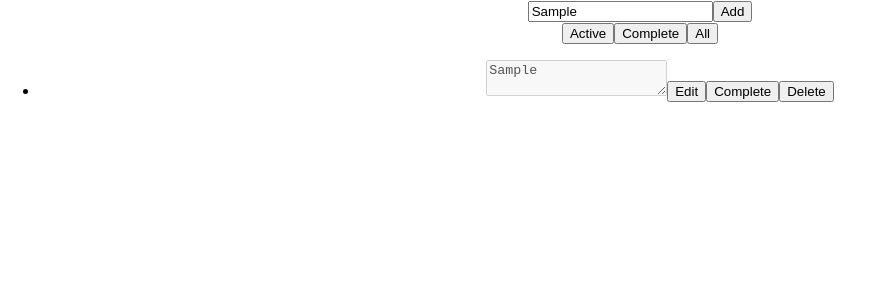
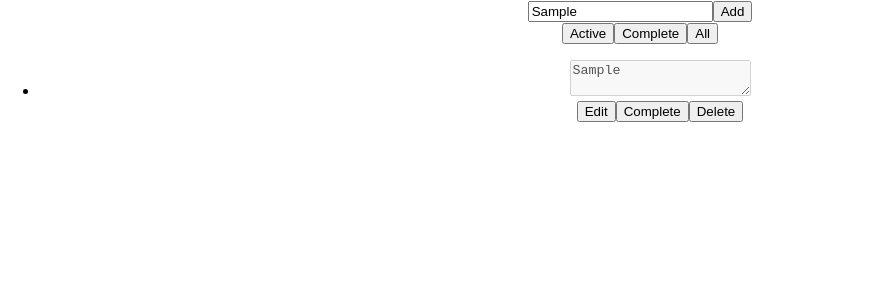
Before and after one commit to TheNewC0der-24/ToDo-Buddy, a React (Create React App) app: page / in a window 1280 px wide. Both pictures are taken after typing "Sample" into the empty fields and a click on the button "Add". Shown: the top 300 px of the page, without its empty margins (0-874 px from the left). Built offline with nearby package versions, Linux system fonts and the light colour scheme.

Commit message:
Adding classname for styling and 'done tag' after every completed todo

```diff
--- a/src/components/TodoItem.jsx
+++ b/src/components/TodoItem.jsx
@@ -19,7 +19,7 @@ const TodoItem = (props) => {
     };
 
     return (
-        <li key={item.id}>
+        <li key={item.id} className='card'>
             <textarea
                 ref={inputRef}
                 disabled={inputRef}
@@ -27,12 +27,12 @@ const TodoItem = (props) => {
                 onKeyPress={(e) => update(item.id, inputRef.current.value, e)}
             />
 
-            <button onClick={() => changeFocus()}>Edit</button>
-            <button onClick={() => completeTodo(item.id)}>Complete</button>
-
-            <button onClick={() => removeTodo(item.id)}>
-                Delete
-            </button>{" "}
+            <div className="btns">
+                <button onClick={() => changeFocus()}>Edit</button>
+                <button onClick={() => completeTodo(item.id)}>Complete</button>
+                <button onClick={() => removeTodo(item.id)}>Delete</button>{" "}
+            </div>
+            {item.completed && <span className="completed">done</span>}
         </li>
     )
 }
```
